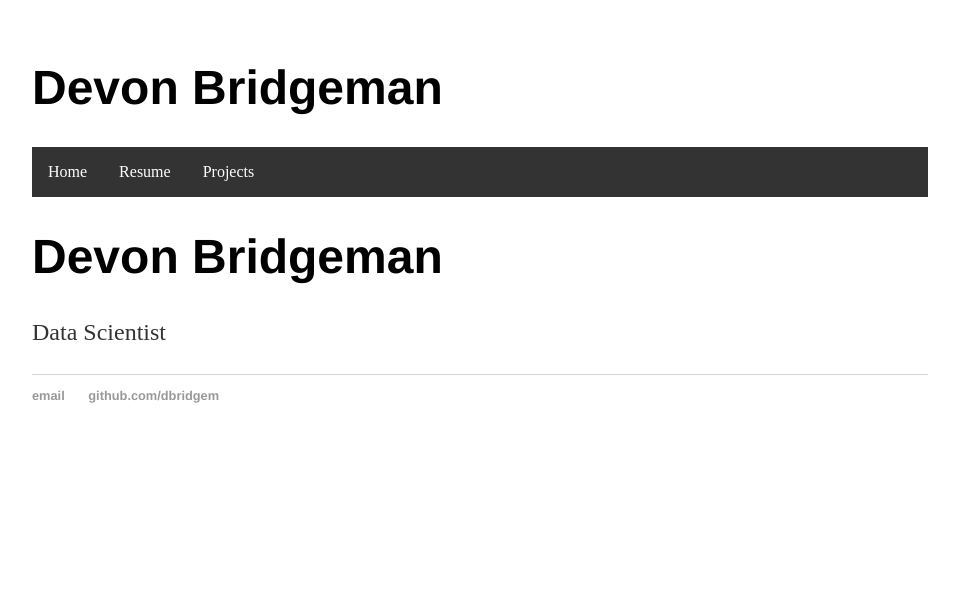
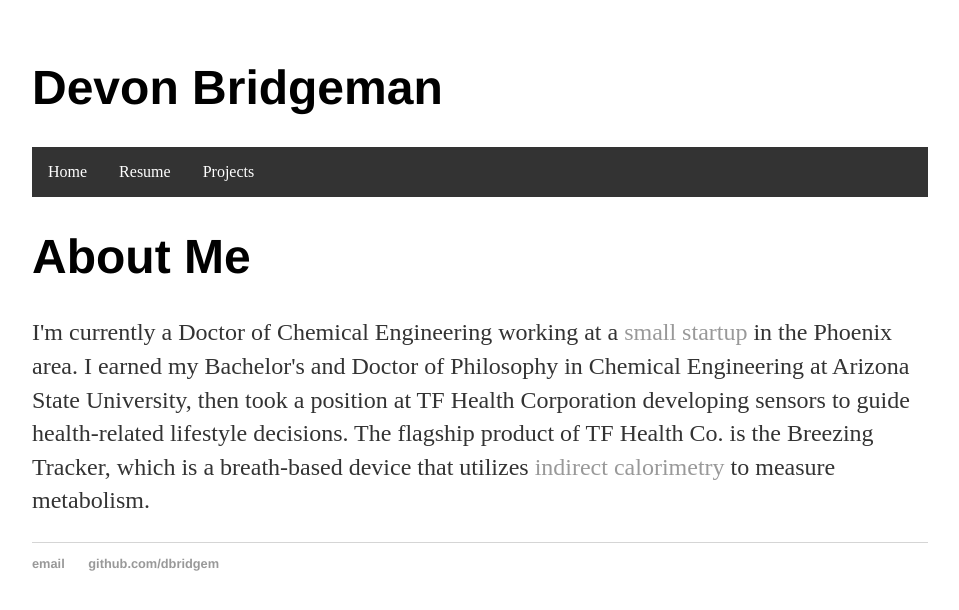
Before and after one commit to dbridgem/dbridgem.github.io, a Jekyll site: the page built from index.html, in a window 1280 px wide. Shown: the top 610 px of the page, without its empty margins (160-1119 px from the left). Built offline with Jekyll 4.4.1, drawn with Linux system fonts in a browser that asks for light colours.

Commit message:
Update index.html

```diff
--- a/index.html
+++ b/index.html
@@ -3,6 +3,13 @@ layout: default
 title: Devon Bridgeman
 ---
 <div class="blurb">
-	<h1>Devon Bridgeman</h1>
-	<p>Data Scientist</a></p>
+	<h1>About Me</h1>
+	<p>	I'm currently a Doctor of Chemical Engineering working at a<a href="http://breezing.com/"> small startup</a> in the Phoenix area. I earned my Bachelor's
+		and Doctor of Philosophy in Chemical Engineering at Arizona State University, then took a position at TF Health Corporation
+		developing sensors to guide health-related lifestyle decisions. The flagship product of TF Health Co. is the Breezing Tracker,
+		which is a breath-based device that utilizes <a href="https://en.wikipedia.org/wiki/Indirect_calorimetry">indirect calorimetry</a>
+		to measure metabolism.
+
+	</p>
+
 </div><!-- /.blurb -->
```
